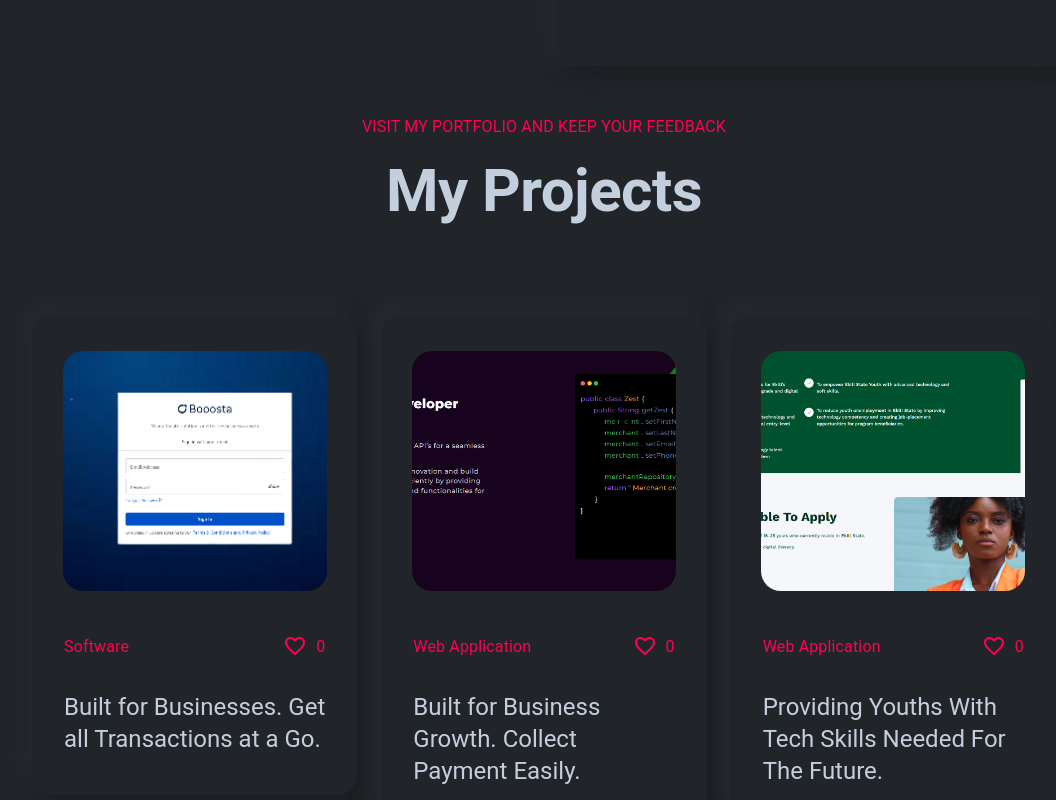
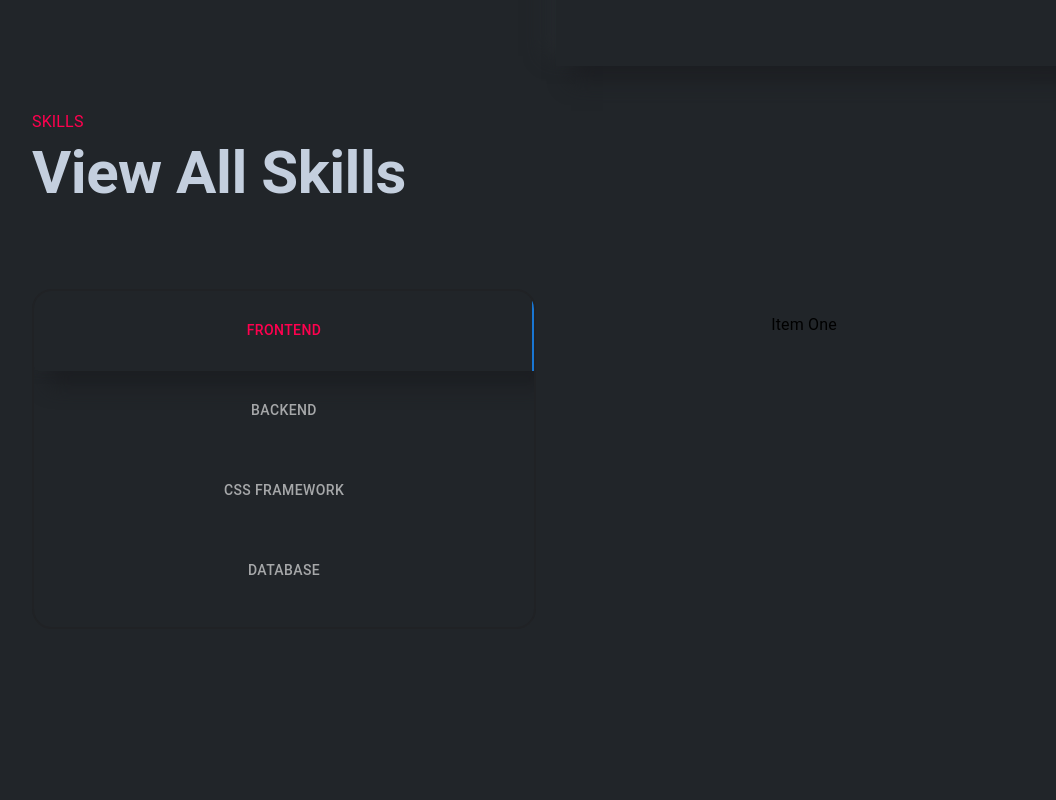
Before and after one commit to ivie-gif/Ivie.M.Emwiongbon, a React (Create React App) app: page / in a window 1280 px wide. Shown: the part 860-1660 px from the top of the page, without its empty margins (96-1152 px from the left). Built offline with nearby package versions, Linux system fonts and the light colour scheme.

Commit message:
skills tabs

```diff
--- a/package.json
+++ b/package.json
@@ -18,6 +18,7 @@
     "react": "^18.2.0",
     "react-dom": "^18.2.0",
     "react-scripts": "5.0.1",
+    "react-swipeable-views": "^0.14.0",
     "styled-components": "^5.3.11",
     "typescript": "^4.9.5",
     "typewriter-effect": "^2.20.1",
@@ -46,5 +47,8 @@
       "last 1 firefox version",
       "last 1 safari version"
     ]
+  },
+  "devDependencies": {
+    "@types/react-swipeable-views": "^0.13.2"
   }
 }
--- a/src/App.tsx
+++ b/src/App.tsx
@@ -2,6 +2,7 @@
 import Header from "./components/header";
 import Navbar from "./components/navbar";
 import Portfolio from './components/portfolio'
+import Skills from "./components/skills";
 
 function App() {
   return (
@@ -9,6 +10,7 @@
       <div>
         <Navbar />
         <Header />
+        <Skills />
         <Portfolio />
       </div>
     </div>
--- a/src/components/portfolio/index.tsx
+++ b/src/components/portfolio/index.tsx
@@ -8,32 +8,6 @@
 import TruncateText from "../../utils/truncateFunc";
 
 const Index = () => {
-  const [count, setCount] = useState<number>(0);
-  const [isLoved, setIsLoved] = useState<boolean>(false);
-
-  const HandleCount = () => {
-    if (isLoved) {
-      setCount(count);
-    } else {
-      setCount(count + 1);
-    }
-    setIsLoved(!isLoved);
-  };
-
-  document.addEventListener("DOMContentLoaded", function () {
-    const likeButton:any = document.getElementById("like-button");
-    let isLiked = false;
-
-    likeButton.addEventListener("click", function () {
-        isLiked = !isLiked;
-        if (isLiked) {
-            likeButton.classList.add("liked");
-        } else {
-            likeButton.classList.remove("liked");
-        }
-    });
-});
-
   return (
     <Box sx={{ padding: "10%" }}>
       <Typography sx={{ color: "#ff014f" }}>
@@ -68,7 +42,6 @@
                   style={{
                     backgroundColor: "white",
                     width: "750px",
-                    // marginBottom: "5px",
                   }}
                 >
                   <Box
@@ -98,8 +71,7 @@
                   </Box>
                   <Box
                     sx={{
-                      display: "flex",
-                      justifyContent: "space-between",
+                      textAlign: 'left',
                       px: 2,
                       pt: 5,
                     }}
@@ -107,25 +79,6 @@
                     <Typography sx={{ color: "#ff014f" }}>
                       {portData.devType}
                     </Typography>
-
-                    <Box sx={{ display: "flex" }}>
-                      <Typography>
-                        <Checkbox
-                        id="like-button"
-                          icon={<FavoriteBorder />}
-                          checkedIcon={<Favorite />}
-                          onClick={HandleCount}
-                          sx={{
-                            color: "#ff014f",
-                            marginTop: "-10px",
-                            "&::after": {
-                              backgroundColor: "#ff014f",
-                            },
-                          }}
-                        />
-                      </Typography>
-                      <Typography sx={{ color: "#ff014f" }}>{count}</Typography>
-                    </Box>
                   </Box>
                   <a
                     href={portData.links}
--- /dev/null
+++ b/src/components/skills/index.tsx
@@ -0,0 +1,179 @@
+import * as React from "react";
+import Tabs from "@mui/material/Tabs";
+import Tab from "@mui/material/Tab";
+import Typography from "@mui/material/Typography";
+import Box from "@mui/material/Box";
+import BorderDivs from "../../shared/borderDivs";
+import { Grid } from "@mui/material";
+
+interface TabPanelProps {
+  children?: React.ReactNode;
+  index: number;
+  value: number;
+}
+
+function TabPanel(props: TabPanelProps) {
+  const { children, value, index, ...other } = props;
+
+  return (
+    <div
+      role="tabpanel"
+      hidden={value !== index}
+      id={`vertical-tabpanel-${index}`}
+      aria-labelledby={`vertical-tab-${index}`}
+      {...other}
+    >
+      {value === index && (
+        <Box sx={{ p: 3 }}>
+          <Typography>{children}</Typography>
+        </Box>
+      )}
+    </div>
+  );
+}
+
+function a11yProps(index: number) {
+  return {
+    id: `vertical-tab-${index}`,
+    "aria-controls": `vertical-tabpanel-${index}`,
+  };
+}
+
+const Index = () => {
+  const [value, setValue] = React.useState(0);
+
+  const handleChange = (event: React.SyntheticEvent, newValue: number) => {
+    setValue(newValue);
+  };
+
+  return (
+    <Box sx={{ paddingX: "10%" }}>
+      <Typography
+        sx={{
+          color: "#ff014f",
+          textAlign: "left",
+          pt: 16,
+          pb: 1,
+          letterSpacing: "1",
+          lineHeight: "14px",
+        }}
+      >
+        SKILLS
+      </Typography>
+      <Typography
+        variant="h2"
+        sx={{
+          color: "#c4cfde",
+          fontWeight: "bolder",
+          textAlign: "left",
+          pb: 10,
+        }}
+      >
+        View All Skills
+      </Typography>
+
+      <Grid
+        container
+        rowSpacing={1}
+        columnSpacing={{ xs: 3, sm: 3, md: 3, lg: 2}}
+        sx={{
+          flexGrow: 1,
+          display: "flex",
+          height: 500,
+          backgroundColor: "#212529",
+        }}
+      >
+        <Grid item xs={12} lg={6} md={12}>
+          <Tabs
+            orientation="vertical"
+            // variant="scrollable"
+            value={value}
+            onChange={handleChange}
+            textColor="inherit"
+            variant="fullWidth"
+            aria-label="Vertical tabs example"
+            sx={{
+              width: {xs: '100%', md: "100%", lg: 400},
+              minWidth: '-webkit-fill-available',
+            // minWidth: {xs: '-webkit-fill-available', md: '-webkit-fill-available'},
+              border: "2px solid #202225",
+              borderRadius: "20px",
+            }}
+          >
+            <Tab
+              label="FrontEnd"
+              {...a11yProps(0)}
+              sx={{
+                boxShadow: "15px 15px 20px #1c1e22, -10px -10px 19px #262a2e",
+                backgroundColor: "linear-gradient(145deg, #1e2024, #23272b)",
+                // width: 450,
+                py: 5,
+                borderRadius: 1,
+                color: "#ff014f",
+                "&:hover": {
+                  color: "#ff014f",
+                  backgroundColor: "#212529",
+                },
+              }}
+            />
+            <Tab label="BackEnd" {...a11yProps(1)} sx={{
+                color: "#FFFFFF",
+                py: 5,
+
+                "&:hover": {
+                  color: "#ff014f",
+                  boxShadow: "15px 15px 20px #1c1e22, -10px -10px 19px #262a2e",
+                backgroundColor: "linear-gradient(145deg, #1e2024, #23272b)",
+                // width: 450,
+                borderRadius: 1,
+                },
+              }} />
+            <Tab label="CSS Framework" {...a11yProps(2)}  sx={{
+                color: "#FFFFFF",
+                py: 5,
+
+                "&:hover": {
+                  color: "#ff014f",
+                  boxShadow: "15px 15px 20px #1c1e22, -10px -10px 19px #262a2e",
+                backgroundColor: "linear-gradient(145deg, #1e2024, #23272b)",
+                // width: 450,
+                borderRadius: 1,
+                },
+              }} />
+            <Tab label="DataBase" {...a11yProps(3)}  sx={{
+                color: "#FFFFFF",
+                py: 5,
+                mb: 2,
+
+                "&:hover": {
+                  color: "#ff014f",
+                  boxShadow: "15px 15px 20px #1c1e22, -10px -10px 19px #262a2e",
+                backgroundColor: "linear-gradient(145deg, #1e2024, #23272b)",
+                // width: 450,
+                borderRadius: 1,
+                },
+              }} />
+          </Tabs>
+        </Grid>
+
+        <Grid item xs={12} lg={6} md={12}>
+          <TabPanel value={value} index={0}>
+            Item One
+          </TabPanel>
+          <TabPanel value={value} index={1}>
+            Item Two
+          </TabPanel>
+          <TabPanel value={value} index={2}>
+            Item Three
+          </TabPanel>
+          <TabPanel value={value} index={3}>
+            Item Four
+          </TabPanel>
+        </Grid>
+      </Grid>
+      <BorderDivs />
+    </Box>
+  );
+};
+
+export default Index;
```
Also changed, not shown: 1 other file (tests, documents, lock files or other folders).
